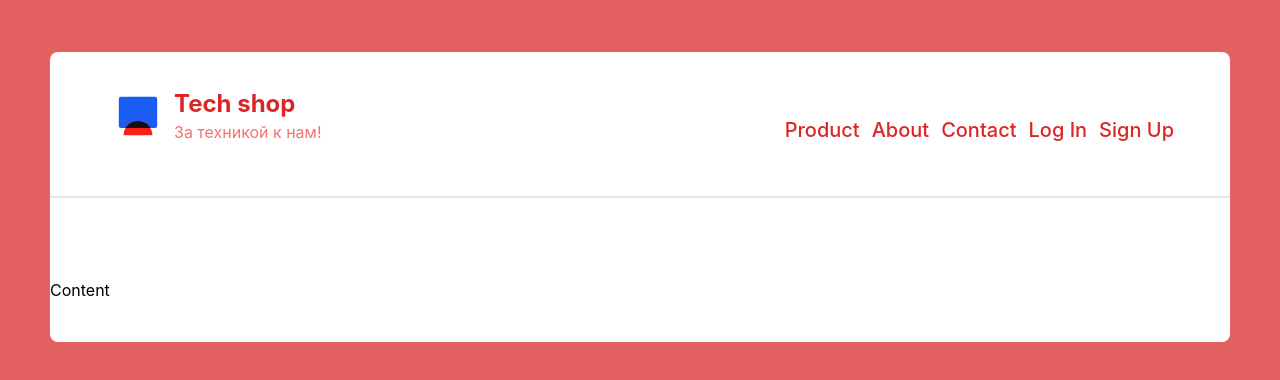
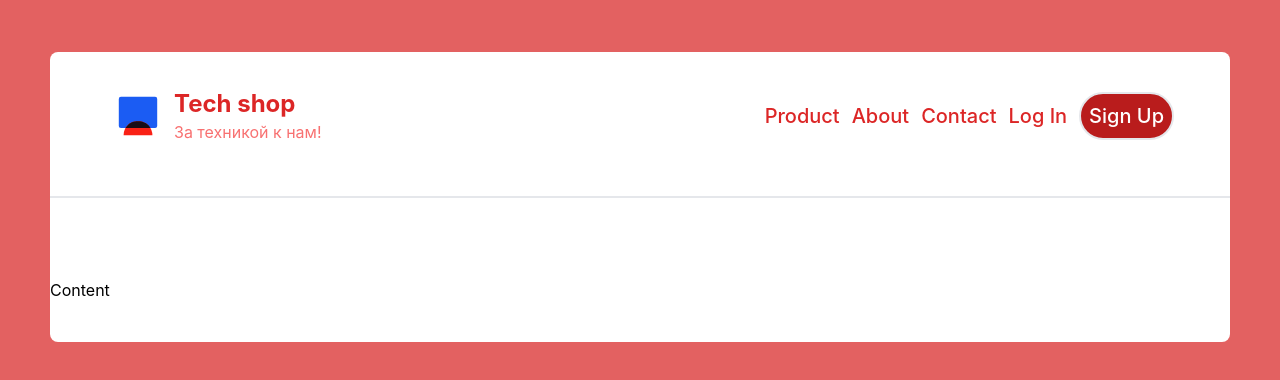
Before and after one commit to vanya089/tech_shop, a React (Create React App) app in the folder client/: page / in a window 1280 px wide. Shown: the top 380 px of the page. Built offline with nearby package versions, Linux system fonts and the light colour scheme.

Commit message:
client: add header

```diff
--- a/client/src/components/header/Header.tsx
+++ b/client/src/components/header/Header.tsx
@@ -13,12 +13,12 @@ const Header: React.FC = () => {
                         <p className="text-red-400">За техникой к нам!</p>
                     </div>
                 </div>
-                <nav className='text-xl text-red-600 font-medium flex gap-3'>
+                <nav className='text-xl text-red-600 font-medium flex content-center items-center gap-3'>
                     <a href="#">Product</a>
                     <a href="#">About</a>
                     <a href="#">Contact</a>
                     <a href="#">Log In</a>
-                    <a className='' href="#">Sign Up</a>
+                    <a className='p-2 text-white bg-red-700 border-2 rounded-3xl' href="#">Sign Up</a>
                 </nav>
             </div>
         </div>
--- /dev/null
+++ b/client/src/pages/Auth.tsx
@@ -0,0 +1,11 @@
+import React from 'react';
+
+const Auth:React.FC = () => {
+    return (
+        <div>
+
+        </div>
+    );
+};
+
+export default Auth;
--- a/client/src/pages/Home.tsx
+++ b/client/src/pages/Home.tsx
@@ -2,7 +2,7 @@ import React from 'react';
 
 const Home = () => {
     return (
-        <div className='my-10 py-10 flex h-5/6'>
+        <div className=' my-10 py-10 h-5/6'>
             <h1>Content</h1>
         </div>
     );
```
